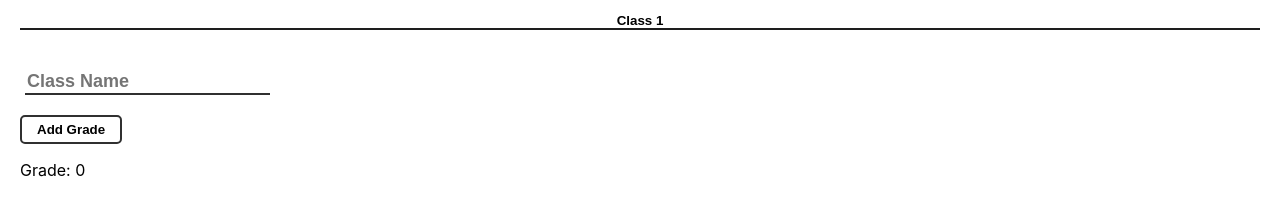
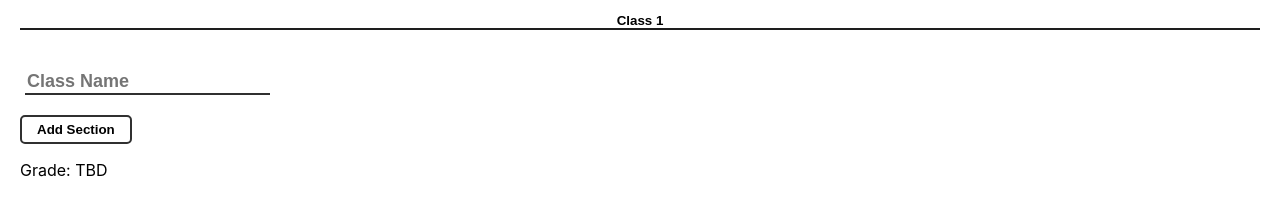
Before and after one commit to jeffreytram/Grade-Manager, a React (Create React App) app: page / in a window 1280 px wide. Both pictures are taken after a click on the button "Add class". Shown: the part 125-340 px from the top of the page. Built offline with nearby package versions, Linux system fonts and the light colour scheme.

Commit message:
Added grade sections

```diff
--- a/src/Class.js
+++ b/src/Class.js
@@ -1,13 +1,10 @@
 import React from "react";
-import GradeList from "./GradeList"
+import Section from "./Section"
 import "./Class.css"
 
 export default function Class(props) {
-	const { id, name, gradeList } = props.data
-
-	let classGrade = 0
-	gradeList.forEach(grade => classGrade += grade.weight * grade.score)
-
+  const { id, name, sectionList, sectionKey } = props.data
+  console.log(sectionList)
 	return (
 		<div className="component-class-container">
 			<input
@@ -19,14 +16,17 @@ export default function Class(props) {
 				onChange={(event) => props.handleChange(event, id)}
 			/>
       <br /> <br />
-      <button className="component-add-grade-btn" onClick={props.addGrade}>Add Grade</button>
-      <p>Grade: {classGrade}</p>
-			<GradeList
-				classID={id}
-				gradeList={gradeList}
-				deleteGrade={props.deleteGrade}
-				handleChange={props.handleChange}
-			/>
+      <button className="component-add-grade-btn" onClick={props.addSection}>Add Section</button>
+      <p>Grade: TBD</p>
+      {sectionList.map(section => {
+        return <Section
+          data={section}
+          deleteSection={props.deleteSection}
+          addGrade={props.addGrade}
+          deleteGrade={props.deleteGrade}
+          handleChange={props.handleChange}
+        />
+      })}
 		</div>
 	)
 }
--- a/src/Form.js
+++ b/src/Form.js
@@ -1,7 +1,6 @@
 import React from "react";
 import Class from "./Class"
 import "./Form.css"
-
 let classKey = 0
 let gradeKey = 0
 export default class Form extends React.Component {
@@ -9,10 +8,12 @@ export default class Form extends React.Component {
     super(props)
     this.state = {
       classList: [],
-      currClass: 0
+      currClass: 0,
     }
     this.addClass = this.addClass.bind(this)
     this.deleteClass = this.deleteClass.bind(this)
+    this.addSection = this.addSection.bind(this)
+    this.deleteSection = this.deleteSection.bind(this)
     this.addGrade = this.addGrade.bind(this)
     this.deleteGrade = this.deleteGrade.bind(this)
     this.handleChange = this.handleChange.bind(this)
@@ -37,7 +38,7 @@ export default class Form extends React.Component {
   addClass() {
     this.setState(prevState => {
       return {
-        classList: [...prevState.classList, { id: classKey++, name: "", gradeList: [] }],
+        classList: [...prevState.classList, { id: classKey++, name: "", sectionList: [], sectionKey: 0}],
         currClass: prevState.classList.length
       }
     })
@@ -51,6 +52,27 @@ export default class Form extends React.Component {
       return {
         classList: newList.filter((cls, i) => i !== currClass),
         currClass: nextClassIndex
+      }
+    })
+  }
+
+  addSection() {
+    this.setState(prevState => {
+      const newList = [...prevState.classList]
+      let sectionKey = newList[prevState.currClass].sectionKey++
+      newList[prevState.currClass].sectionList.push({ id: sectionKey, name: "", weight: "", gradeList: [] })
+      return {
+        classList: newList
+      }
+    })
+  }
+
+  deleteSection(sectionID) {
+    this.setState(prevState => {
+      const newList = [...prevState.classList]
+      newList[prevState.currClass].sectionList = newList[prevState.currClass].sectionList.filter(section => section.id !== sectionID)
+      return {
+        classList: newList
       }
     })
   }
@@ -74,27 +96,34 @@ export default class Form extends React.Component {
     })
   }
 
-  addGrade() {
+  addGrade(sectionID) {
     this.setState(prevState => {
       const newList = [...prevState.classList]
-      newList[prevState.currClass].gradeList.push({ id: gradeKey++, name: "", weight: "", score: "" })
+      newList[prevState.currClass].sectionList.map(section => {
+        if (section.id !== sectionID) {
+          return section
+        } else {
+          section.gradeList.push({ id: gradeKey++, name: "", weight: "", score: "" })
+          return section
+        }
+      })
       return {
         classList: newList
       }
     })
   }
 
-  deleteGrade(gradeID) {
+  deleteGrade(sectionID, gradeID) {
     this.setState(prevState => {
       const newList = [...prevState.classList]
-      newList[prevState.currClass].gradeList = newList[prevState.currClass].gradeList.filter(grade => grade.id !== gradeID)
+      newList[prevState.currClass].sectionList[sectionID].gradeList = newList[prevState.currClass].sectionList[sectionID].gradeList.filter(grade => grade.id !== gradeID)
       return {
         classList: newList
       }
     })
   }
 
-  handleChange(event, gradeID) {
+  handleChange(event, sectionID, gradeID) {
     const { name, value } = event.target
     if (name === "className") {
       //change name based on id
@@ -110,7 +139,7 @@ export default class Form extends React.Component {
       this.setState(prevState => {
         const updatedClassList = prevState.classList
         const index = prevState.currClass
-        updatedClassList[index].gradeList = updatedClassList[index].gradeList.map(grade => {
+        updatedClassList[index].sectionList[sectionID].gradeList = updatedClassList[index].sectionList[sectionID].gradeList.map(grade => {
           if (grade.id !== gradeID) {
             return grade
           } else {
@@ -152,6 +181,8 @@ export default class Form extends React.Component {
         {(this.state.classList.length !== 0) ?
           <Class
             data={this.state.classList[this.state.currClass]}
+            addSection={this.addSection}
+            deleteSection={this.deleteSection}
             addGrade={this.addGrade}
             deleteGrade={this.deleteGrade}
             handleChange={this.handleChange}
@@ -163,6 +194,3 @@ export default class Form extends React.Component {
     )
   }
 }
-
-const test = localStorage.getItem("hello")
-console.log(test)
--- a/src/Grade.js
+++ b/src/Grade.js
@@ -11,7 +11,7 @@ export default function Grade(props) {
         placeholder="Name"
         type="text"
         value={name}
-        onChange={(event) => props.handleChange(event, id)}
+        onChange={(event) => props.handleChange(event, props.sectionID, id)}
       />
       <input
         className="component-input-num"
@@ -19,7 +19,7 @@ export default function Grade(props) {
         placeholder="Weight"
         type="number"
         value={weight}
-        onChange={(event) => props.handleChange(event, id)}
+        onChange={(event) => props.handleChange(event, props.sectionID, id)}
       />
       <input
         className="component-input-num"
@@ -27,9 +27,9 @@ export default function Grade(props) {
         placeholder="Score"
         type="number"
         value={score}
-        onChange={(event) => props.handleChange(event, id)}
+        onChange={(event) => props.handleChange(event, props.sectionID, id)}
       />
-      <button className="component-delete-btn" onClick={() => props.deleteGrade(id)}>Delete</button>
+      <button className="component-delete-btn" onClick={() => props.deleteGrade(props.sectionID, id)}>Delete</button>
     </div>
   )
 }
--- a/src/GradeList.js
+++ b/src/GradeList.js
@@ -3,11 +3,13 @@ import Grade from "./Grade"
 import "./GradeList.css"
 
 export default function GradeList(props) {
+  const {id, gradeList} = props.data
 	return (
 		<div>
-				{props.gradeList.map(grade => {
+				{gradeList.map(grade => {
 					return <Grade
-						data={grade}
+            data={grade}
+            sectionID={id}
 						deleteGrade={props.deleteGrade}
 						handleChange={props.handleChange}
             key={grade.id}
--- /dev/null
+++ b/src/Section.js
@@ -0,0 +1,19 @@
+import React from "react";
+import GradeList from "./GradeList"
+import "./Class.css"
+
+export default function Section(props) {
+  const { id, name} = props.data
+  return (
+    <div className="">
+      <p>{name}</p>
+      <button className="component-add-grade-btn" onClick={() => props.addGrade(id)}>Add Grade</button>
+      <button onClick={() => props.deleteSection(id)}>Delete section</button>
+      <GradeList
+        data={props.data}
+        deleteGrade={props.deleteGrade}
+        handleChange={props.handleChange}
+      />
+    </div>
+  )
+}
```
Also changed, not shown: planning.txt, src/Section.css (added).
